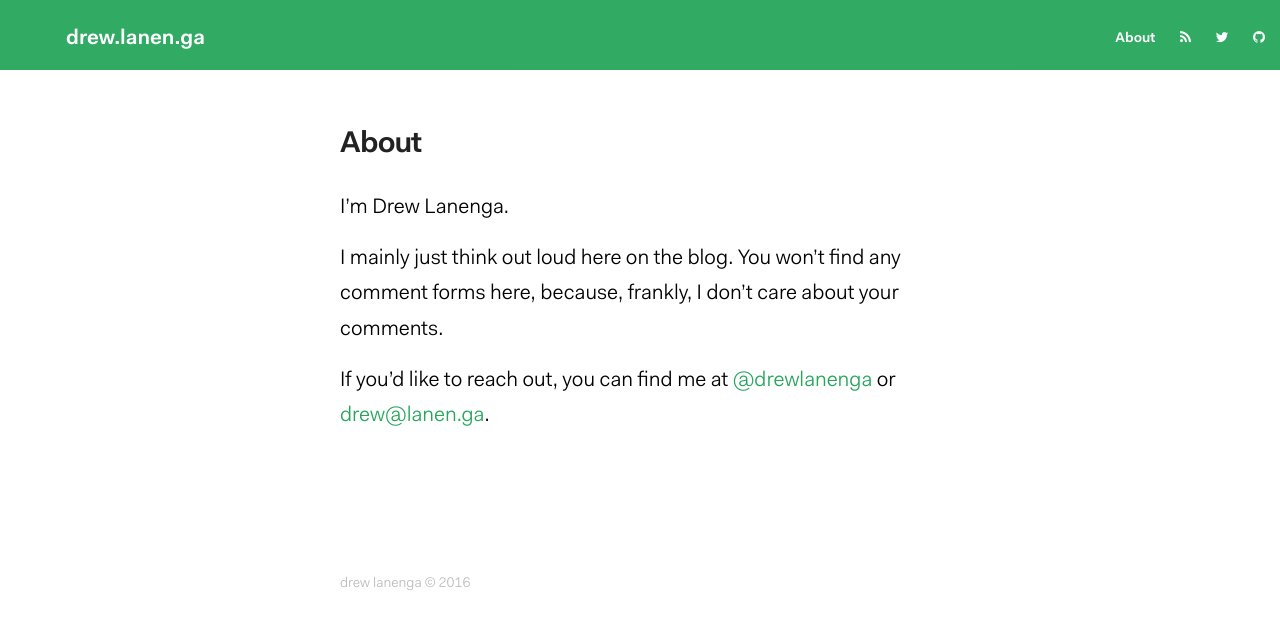
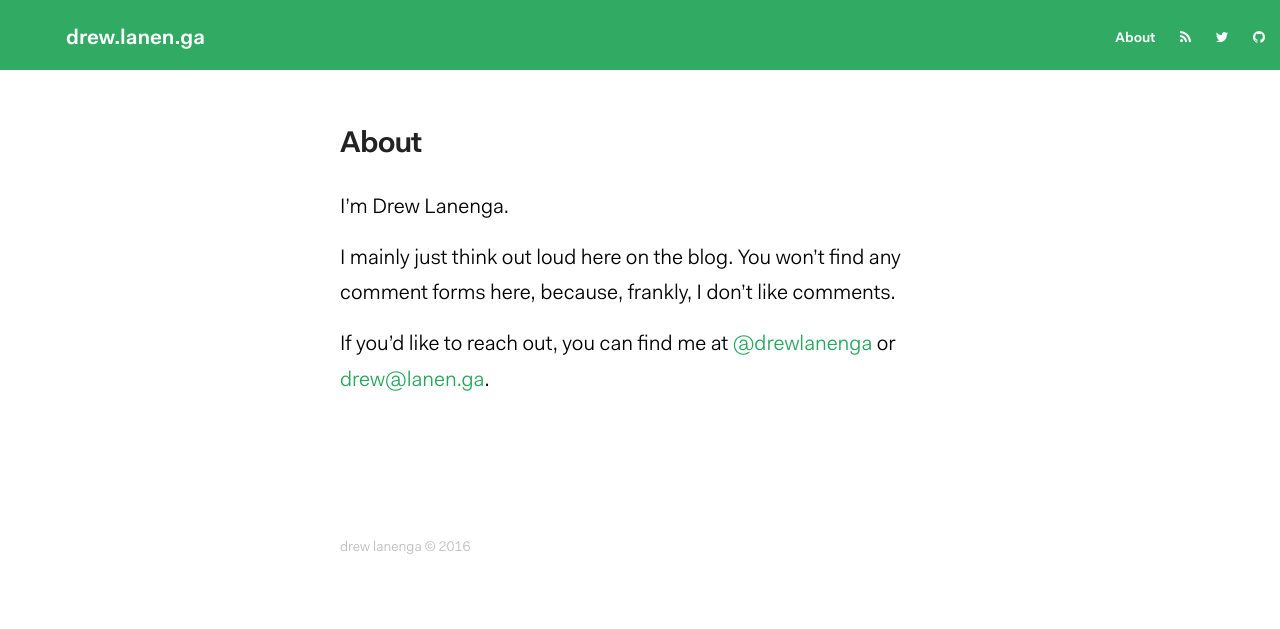
Before and after one commit to drewlanenga/drewlanenga.github.io, a Jekyll site: the page built from about.md, in a window 1280 px wide. Shown: the top 629 px of the page. Built offline with Jekyll 4.4.1, drawn with Linux system fonts in a browser that asks for light colours; comment, search, counter and statistics services are not loaded.

Commit message:
be less snarky

```diff
--- a/about.md
+++ b/about.md
@@ -6,6 +6,6 @@ permalink: /about/
 
 I'm Drew Lanenga.
 
-I mainly just think out loud here on the blog.  You won't find any comment forms here, because, frankly, I don't care about your comments.
+I mainly just think out loud here on the blog.  You won't find any comment forms here, because, frankly, I don't like comments.
 
 If you'd like to reach out, you can find me at [@drewlanenga](https://twitter.com/drewlanenga) or [drew@lanen.ga](mailto:drew@lanen.ga).
--- a/index.html
+++ b/index.html
@@ -4,11 +4,9 @@ layout: default
 
 <!-- Brief intro -->
 <div class="header-intro">
-  <h2>I'm Drew Lanenga.</h2>
+  <!--h2>I'm Drew Lanenga.</h2-->
   <p>
-    I'm a data scientist at <a href="https://www.getlytics.com">Lytics</a>. <br />
-    This is my blog. <br />
-    You're welcome.
+    I'm Drew Lanenga, a data scientist at <strong><a href="https://www.getlytics.com">Lytics</a></strong>.
   </p>
 </div>
 <hr />
```
Also changed, not shown: 3 other files.
